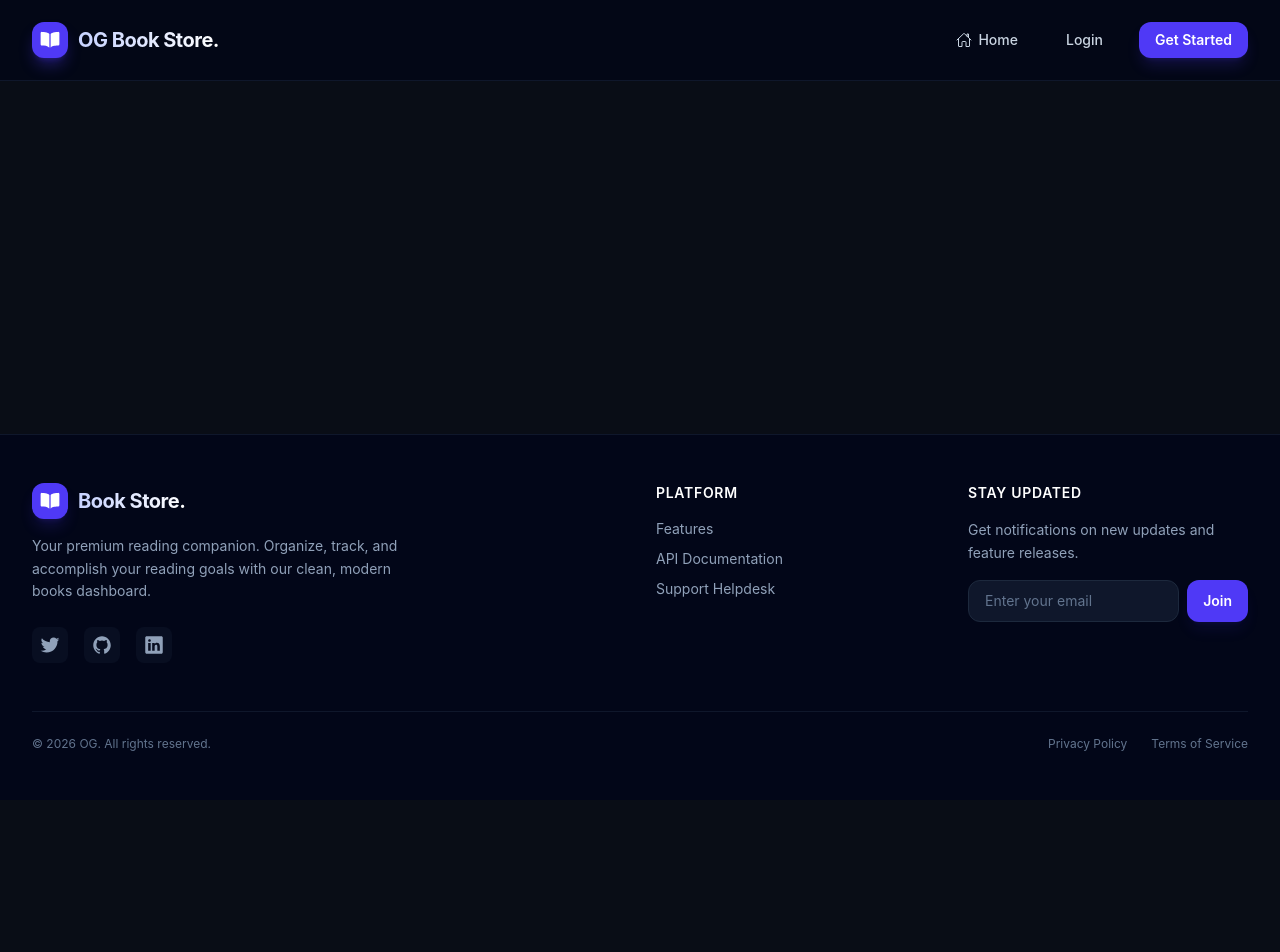
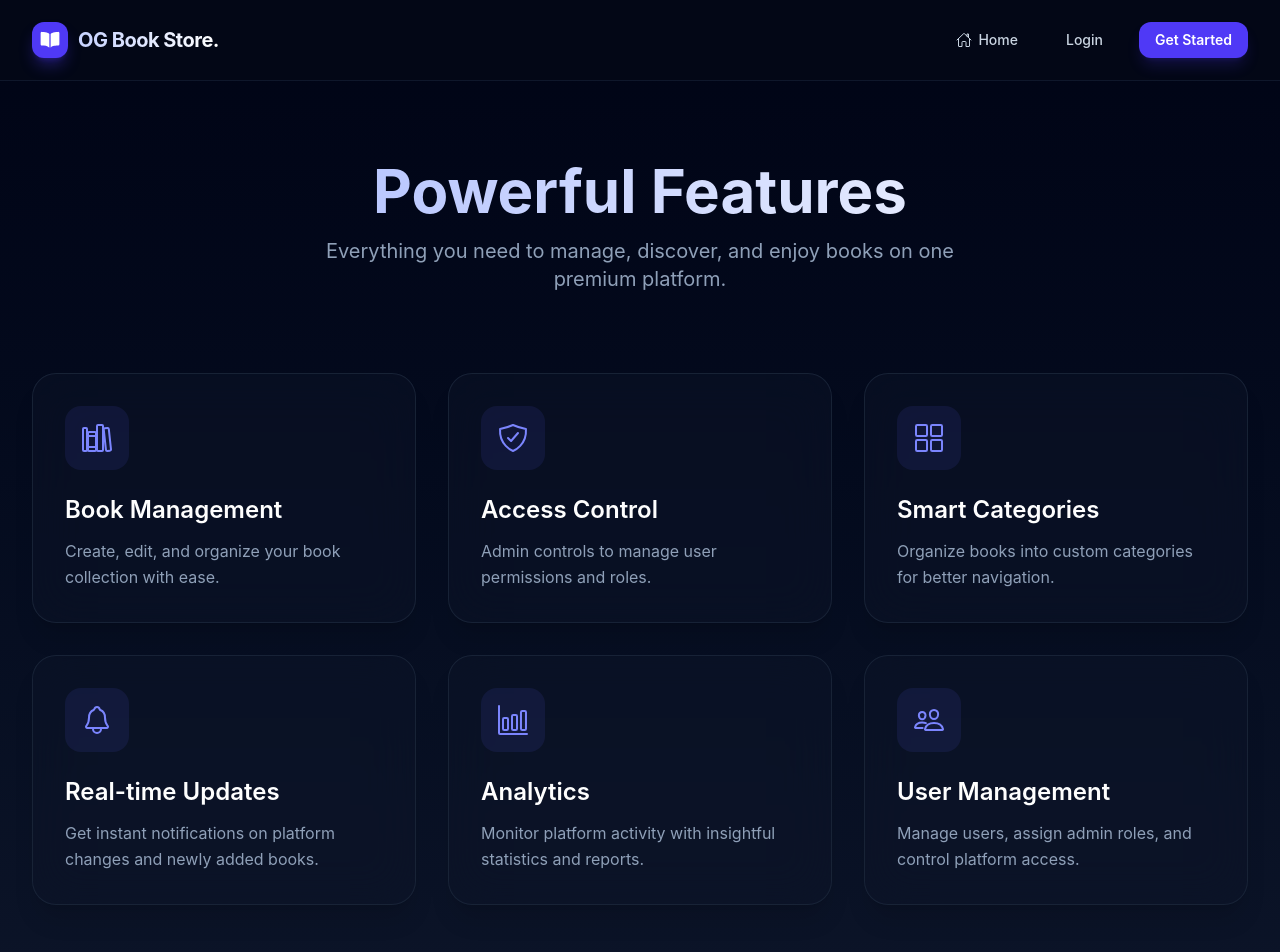
Before and after one commit to obembeg/book-App-frontend-React-, a React (Vite) app: page /features in a window 1280 px wide. Shown: the top 952 px of the page. Before the commit the page ends 800 px from the top, so only its background shows below. Built offline with nearby package versions, Linux system fonts and the light colour scheme; no server answers.

Commit message:
feat: enhance UI, footer experience, README, and overall user experience

```diff
--- a/src/App.jsx
+++ b/src/App.jsx
@@ -13,10 +13,11 @@ import { useContext, useEffect } from "react";
 import Spinner from "./layout/Spinner";
 import Book from "./pages/Book";
 import Reset from "./pages/Reset";
+import Features from "./pages/Features";
+import ScrollToTop from "./ScrollToTop";
 
 function App() {
   const { authLoading, setAuthLoading, isAuth } = useContext(storeContext);
-
 
   useEffect(() => {
     const timer = setTimeout(() => {
@@ -36,6 +37,7 @@ function App() {
   return (
     <div className="flex flex-col min-h-screen">
       <Router>
+        <ScrollToTop />
         <Navbar />
         <ToastContainer
           position="top-right"
@@ -77,6 +79,8 @@ function App() {
               path="/reset-password"
               element={isAuth ? <Dashboard /> : <Reset />}
             />
+
+            <Route path="/features" element={<Features />} />
           </Routes>
         </main>
         <Footer />
--- /dev/null
+++ b/src/ScrollToTop.jsx
@@ -0,0 +1,17 @@
+import { useEffect } from "react";
+import { useLocation } from "react-router-dom";
+
+function ScrollToTop() {
+  const { pathname } = useLocation();
+
+  useEffect(() => {
+    window.scrollTo({
+      top: 0,
+        behavior: "auto",
+    });
+  }, [pathname]);
+
+  return null;
+}
+
+export default ScrollToTop;
--- a/src/index.css
+++ b/src/index.css
@@ -100,11 +100,11 @@
 }
 
 .animate-fade-in-up {
-  animation: fadeInUp 2s cubic-bezier(0.16, 1, 0.3, 1) forwards;
+  animation: fadeInUp 3s cubic-bezier(0.16, 1, 0.3, 1) forwards;
 }
 
 .animate-fade-in-down {
-  animation: fadeInDown 2s cubic-bezier(0.16, 1, 0.3, 1) forwards;
+  animation: fadeInDown 6s cubic-bezier(0.16, 1, 0.3, 1) forwards;
 }
 
 /* Sparkle & Glow Effects */
--- a/src/layout/Footer.jsx
+++ b/src/layout/Footer.jsx
@@ -1,12 +1,18 @@
-import React from "react";
 import {
   IoBook,
   IoLogoGithub,
   IoLogoTwitter,
   IoLogoLinkedin,
 } from "react-icons/io5";
+import { NavLink } from "react-router-dom";
+import { useState } from "react";
 
 function Footer() {
+
+  const [support, setSupport] = useState(false)
+  const [join, setJoin] = useState(false)
+
+
   return (
     <footer className="bg-slate-950 border-t border-slate-900 text-slate-400 py-12 mt-auto">
       <div className="max-w-7xl mx-auto px-4 sm:px-6 lg:px-8">
@@ -22,29 +28,29 @@ function Footer() {
               </span>
             </div>
             <p className="text-sm text-slate-400 max-w-sm leading-relaxed">
-              Your premium reading companion. Organize, track, and
-              accomplish your reading goals with our clean, modern books
-              dashboard.
+              Your premium reading companion. Organize, track, and accomplish
+              your reading goals with our clean, modern books dashboard.
             </p>
             <div className="flex gap-4 pt-2">
-              <a
+              {/* <a
                 href="#"
                 className="p-2 rounded-lg bg-slate-900/50 hover:bg-slate-900 hover:text-indigo-400 transition duration-200"
               >
                 <IoLogoTwitter className="w-5 h-5" />
-              </a>
+              </a> */}
               <a
-                href="#"
+                href="https://github.com/obembeg/book-App-frontend-React-.git"
+                target="_blank"
                 className="p-2 rounded-lg bg-slate-900/50 hover:bg-slate-900 hover:text-indigo-400 transition duration-200"
               >
                 <IoLogoGithub className="w-5 h-5" />
               </a>
-              <a
+              {/* <a
                 href="#"
                 className="p-2 rounded-lg bg-slate-900/50 hover:bg-slate-900 hover:text-indigo-400 transition duration-200"
               >
                 <IoLogoLinkedin className="w-5 h-5" />
-              </a>
+              </a> */}
             </div>
           </div>
 
@@ -55,28 +61,34 @@ function Footer() {
             </h3>
             <ul className="space-y-2.5 text-sm">
               <li>
-                <a
-                  href="#"
+                <NavLink
+                  to="/features"
                   className="hover:text-white transition duration-200"
                 >
                   Features
-                </a>
+                </NavLink>
               </li>
               <li>
-                <a
+                {/* <a
                   href="#"
                   className="hover:text-white transition duration-200"
                 >
                   API Documentation
-                </a>
+                </a> */}
               </li>
               <li>
-                <a
-                  href="#"
-                  className="hover:text-white transition duration-200"
+                <p
+                  className="hover:text-white transition duration-200 cursor-help"
+                  onClick={() => setSupport(!support)}
                 >
                   Support Helpdesk
-                </a>
+                </p>
+              </li>
+
+              <li className="text-sky-600">
+                {support
+                  ? "Contact support team via email: godwinobembe@gmail.com"
+                  : ""}
               </li>
             </ul>
           </div>
@@ -89,34 +101,42 @@ function Footer() {
             <p className="text-sm text-slate-400 mb-4 leading-relaxed">
               Get notifications on new updates and feature releases.
             </p>
-            <form
+            {/* <form
               onSubmit={(e) => e.preventDefault()}
               className="flex flex-col sm:flex-row gap-2"
-            >
+            > */}
             <input
               type="email"
-                placeholder="Enter your email"
+              placeholder="Coming Soon..."
               className="px-4 py-2.5 rounded-xl bg-slate-900 border border-slate-800 text-sm focus:outline-none focus:border-indigo-500 focus:ring-1 focus:ring-indigo-500 text-slate-100 placeholder:text-slate-500 w-full transition duration-200"
+              disabled
             />
             <button
-                type="submit"
-                className="px-4 py-2.5 bg-indigo-600 hover:bg-indigo-500 text-white rounded-xl text-sm font-semibold transition duration-200 cursor-pointer active:scale-95 whitespace-nowrap shadow-lg shadow-indigo-600/10"
+              // type="submit"
+              onClick={() => {
+                setJoin(!join);
+              }}
+              className="mt-2 px-4 py-2.5 bg-indigo-600 hover:bg-indigo-500 text-white rounded-xl text-sm font-semibold transition duration-200 cursor-pointer active:scale-95 whitespace-nowrap shadow-lg shadow-indigo-600/10 w-full"
             >
-                Join
+              {join ? "Coming Soon...🚀" : "Join"}
             </button>
-            </form>
+            {/* </form> */}
           </div>
         </div>
 
         <div className="border-t border-slate-900 mt-12 pt-6 flex flex-col sm:flex-row justify-between items-center text-xs text-slate-500 gap-4">
-          <p>
-            &copy; {new Date().getFullYear()} OG. All rights reserved.
-          </p>
+          <p>&copy; {new Date().getFullYear()} OG. All rights reserved.</p>
           <div className="flex gap-6">
-            <a href="#" className="hover:text-slate-300 transition duration-200">
+            <a
+              href="#"
+              className="hover:text-slate-300 transition duration-200"
+            >
               Privacy Policy
             </a>
-            <a href="#" className="hover:text-slate-300 transition duration-200">
+            <a
+              href="#"
+              className="hover:text-slate-300 transition duration-200"
+            >
               Terms of Service
             </a>
           </div>
--- a/src/pages/Book.jsx
+++ b/src/pages/Book.jsx
@@ -1,7 +1,7 @@
 import { useParams } from "react-router-dom";
 import { storeContext } from "../context/storeContext";
 import { useEffect } from "react";
-import { useContext } from "react";
+import { useContext, useState } from "react";
 import Spinner from "../layout/Spinner";
 import { Link } from "react-router-dom";
 import {
@@ -10,12 +10,13 @@ import {
   IoPricetagOutline,
   IoBookOutline,
   IoReaderOutline,
-  IoBookmarkOutline
+  IoBookmarkOutline,
 } from "react-icons/io5";
 
 function Book() {
   const { id } = useParams();
   const { getOneBook, books, category, isLoading } = useContext(storeContext);
+  const [readPreview, setReadPreview] = useState(true);
 
   useEffect(() => {
     getOneBook(id);
@@ -43,7 +44,6 @@ function Book() {
     <div className="grow bg-mesh-glow min-h-[calc(100vh-80px)] py-12 px-4 sm:px-6 lg:px-8 max-w-4xl mx-auto w-full animate-fade-in-up">
       <div className="bg-slate-900/40 backdrop-blur-xl border border-slate-800/80 rounded-3xl overflow-hidden shadow-2xl">
         <div className="flex flex-col md:flex-row divide-y md:divide-y-0 md:divide-x divide-slate-850">
-
           {/* Left Side: Custom Vector Book Cover Mockup */}
           <div className="md:w-1/2 p-8 sm:p-12 flex items-center justify-center bg-linear-to-b from-indigo-950/20 to-slate-950/20">
             <div className="w-56 h-80 sm:w-64 sm:h-96 rounded-2xl bg-linear-to-br from-indigo-900 via-indigo-950 to-slate-950 border border-indigo-700/35 relative overflow-hidden shadow-2xl flex flex-col justify-between p-6 sm:p-8 hover:scale-[1.01] transition duration-300 group">
@@ -72,7 +72,7 @@ function Book() {
               {/* Cover bottom branding */}
               <div className="flex items-center gap-1.5 border-t border-slate-800/60 pt-4 text-slate-500 text-[10px] uppercase font-bold tracking-widest">
                 <IoBookOutline className="w-3.5 h-3.5 text-slate-400" />
-                <span>PageFlow</span>
+                <span>OG Book Store</span>
               </div>
             </div>
           </div>
@@ -80,7 +80,6 @@ function Book() {
           {/* Right Side: Information Details */}
           <div className="md:w-1/2 p-8 sm:p-10 flex flex-col justify-between">
             <div className="space-y-6">
-
               {/* Header Title & Author */}
               <div className="space-y-1.5">
                 <span className="inline-flex items-center gap-1 px-2.5 py-0.5 rounded bg-indigo-950/40 border border-indigo-900/35 text-[10px] font-bold text-indigo-400 uppercase tracking-widest">
@@ -91,36 +90,49 @@ function Book() {
                   {books?.title}
                 </h1>
                 <p className="text-slate-400 text-sm">
-                  by <strong className="text-slate-200">{books?.author || "Unknown"}</strong>
+                  by{" "}
+                  <strong className="text-slate-200">
+                    {books?.author || "Unknown"}
+                  </strong>
                 </p>
               </div>
 
               {/* Pricing badge */}
               <div className="flex items-center gap-2 text-2xl font-extrabold text-white">
                 <IoPricetagOutline className="w-6 h-6 text-emerald-400" />
-                <span>₦{books?.price && books.price !== "0" && books.price !== "0.00" ? Number(books.price).toLocaleString() : " Free"}</span>
+                <span>
+                  ₦
+                  {books?.price && books.price !== "0" && books.price !== "0.00"
+                    ? Number(books.price).toLocaleString()
+                    : " Free"}
+                </span>
               </div>
 
               {/* Action buttons */}
               <div className="flex flex-wrap gap-3">
                 <Link
-                  to="/"
+                  to="/dashboard"
                   className="flex-1 sm:flex-none px-4 py-2.5 flex items-center justify-center gap-1.5 bg-indigo-600 hover:bg-indigo-500 text-white text-xs font-bold rounded-xl shadow-lg transition duration-200 active:scale-95 cursor-pointer"
                 >
                   <IoArrowBackOutline className="w-4 h-4" />
                   Back Workspace
                 </Link>
-                <button className="flex-1 sm:flex-none px-4 py-2.5 flex items-center justify-center gap-1.5 bg-slate-950 hover:bg-slate-900 border border-slate-800 text-slate-400 hover:text-white text-xs font-bold rounded-xl transition duration-200 active:scale-95 cursor-pointer">
-                  <IoReaderOutline className="w-4 h-4" />
-                  Read Preview
+                <button className="flex-1 sm:flex-none px-4 py-2.5 flex items-center justify-center gap-1.5 bg-slate-950 hover:bg-slate-900 border border-slate-800 text-slate-400 hover:text-indigo-500 text-xs font-bold rounded-xl transition duration-200 active:scale-95 cursor-pointer"
+                onClick={() => {
+                  setReadPreview(!readPreview);
+                }}>
+                  {readPreview ? <> <IoReaderOutline className="w-4 h-4" />  Read Preview</> : "Coming Soon...🚀"}
                 </button>
               </div>
 
               {/* Description box */}
               <div className="space-y-2 pt-4 border-t border-slate-850">
-                <h3 className="text-xs font-bold text-slate-500 uppercase tracking-widest">Description</h3>
+                <h3 className="text-xs font-bold text-slate-500 uppercase tracking-widest">
+                  Description
+                </h3>
                 <p className="text-slate-300 text-sm leading-relaxed whitespace-pre-line max-h-40 overflow-y-auto pr-2">
-                  {books?.description || "No plot synopsis was uploaded for this publication."}
+                  {books?.description ||
+                    "No plot synopsis was uploaded for this publication."}
                 </p>
               </div>
             </div>
@@ -128,15 +140,22 @@ function Book() {
             {/* Additional Meta details list */}
             <div className="grid grid-cols-2 gap-4 text-xs pt-6 border-t border-slate-850 mt-6">
               <div className="space-y-1">
-                <span className="block text-slate-500 uppercase font-bold tracking-wider text-[10px]">Publisher</span>
-                <span className="font-semibold text-slate-300">{books?.publisher || "Independent"}</span>
+                <span className="block text-slate-500 uppercase font-bold tracking-wider text-[10px]">
+                  Publisher
+                </span>
+                <span className="font-semibold text-slate-300">
+                  {books?.publisher || "Independent"}
+                </span>
               </div>
               <div className="space-y-1">
-                <span className="block text-slate-500 uppercase font-bold tracking-wider text-[10px]">Page Count</span>
-                <span className="font-semibold text-slate-300">{books?.pages ? `${books.pages} pages` : "—"}</span>
+                <span className="block text-slate-500 uppercase font-bold tracking-wider text-[10px]">
+                  Page Count
+                </span>
+                <span className="font-semibold text-slate-300">
+                  {books?.pages ? `${books.pages} pages` : "—"}
+                </span>
               </div>
             </div>
-
           </div>
         </div>
       </div>
--- a/src/pages/Dashboard.jsx
+++ b/src/pages/Dashboard.jsx
@@ -1207,7 +1207,7 @@ function Dashboard() {
           </p>
         </div>
         <div>
-          <h2 className="text-sm text-slate-400 font-semibold tracking-wide uppercase">
+          <h2 className="inline-flex items-center gap-2 px-3.5 py-1.5 rounded-full bg-indigo-950/50 border border-indigo-800/30 text-indigo-300 text-sm font-semibold tracking-wide shadow-inner">
             View{" "}
             <span
               onClick={() => {
--- /dev/null
+++ b/src/pages/Features.jsx
@@ -0,0 +1,114 @@
+import React from "react";
+import {
+  IoLibraryOutline,
+  IoShieldCheckmarkOutline,
+  IoGridOutline,
+  IoNotificationsOutline,
+  IoBarChartOutline,
+  IoPeopleOutline,
+} from "react-icons/io5";
+import { NavLink } from "react-router-dom";
+
+function Features() {
+  const features = [
+    {
+      id: 1,
+      icon: IoLibraryOutline,
+      title: "Book Management",
+      description: "Create, edit, and organize your book collection with ease.",
+    },
+    {
+      id: 2,
+      icon: IoShieldCheckmarkOutline,
+      title: "Access Control",
+      description: "Admin controls to manage user permissions and roles.",
+    },
+    {
+      id: 3,
+      icon: IoGridOutline,
+      title: "Smart Categories",
+      description:
+        "Organize books into custom categories for better navigation.",
+    },
+    {
+      id: 4,
+      icon: IoNotificationsOutline,
+      title: "Real-time Updates",
+      description:
+        "Get instant notifications on platform changes and newly added books.",
+    },
+    {
+      id: 5,
+      icon: IoBarChartOutline,
+      title: "Analytics",
+      description:
+        "Monitor platform activity with insightful statistics and reports.",
+    },
+    {
+      id: 6,
+      icon: IoPeopleOutline,
+      title: "User Management",
+      description:
+        "Manage users, assign admin roles, and control platform access.",
+    },
+  ];
+
+  return (
+    <section className="min-h-screen bg-linear-to-b from-slate-950 to-slate-900 py-20 text-slate-100 animate-fade-in-down">
+      <div className="mx-auto max-w-7xl px-4 sm:px-6 lg:px-8">
+        {/* Section Header */}
+        <div className="mb-20 text-center">
+          <h1 className="mb-4 bg-linear-to-r from-indigo-300 to-white bg-clip-text text-4xl font-bold text-transparent md:text-5xl lg:text-6xl">
+            Powerful Features
+          </h1>
+
+          <p className="mx-auto max-w-2xl text-lg text-slate-400 md:text-xl">
+            Everything you need to manage, discover, and enjoy books on one
+            premium platform.
+          </p>
+        </div>
+
+        {/* Features Grid */}
+        <div className="grid grid-cols-1 gap-8 md:grid-cols-2 lg:grid-cols-3">
+          {features.map((feature) => {
+            const Icon = feature.icon;
+
+            return (
+              <div
+                key={feature.id}
+                className="group cursor-pointer rounded-3xl border border-slate-800/80 bg-slate-900/40 p-8 shadow-xl backdrop-blur-xl transition-all duration-300 hover:-translate-y-2 hover:border-indigo-500/40 hover:shadow-2xl hover:shadow-indigo-500/20"
+              >
+                {/* Icon */}
+                <div className="mb-6 w-fit rounded-2xl bg-indigo-500/10 p-4 transition-all duration-300 group-hover:bg-indigo-500/20">
+                  <Icon className="h-8 w-8 text-indigo-400 transition-transform duration-300 group-hover:scale-110" />
+                </div>
+
+                {/* Title */}
+                <h3 className="mb-3 text-2xl font-semibold text-white">
+                  {feature.title}
+                </h3>
+
+                {/* Description */}
+                <p className="leading-relaxed text-slate-400">
+                  {feature.description}
+                </p>
+              </div>
+            );
+          })}
+        </div>
+
+        {/* Call to Action */}
+        <div className="mt-20 text-center">
+          <NavLink
+            to="/dashboard"
+            className="rounded-xl bg-indigo-600 px-8 py-4 font-semibold text-white transition-all duration-300 hover:bg-indigo-500 hover:shadow-lg hover:shadow-indigo-500/30"
+          >
+            Explore the Library
+          </NavLink>
+        </div>
+      </div>
+    </section>
+  );
+}
+
+export default Features;
--- a/src/pages/Profile.jsx
+++ b/src/pages/Profile.jsx
@@ -101,7 +101,6 @@ function Profile() {
           <div className="px-6 pb-8 sm:px-10 relative z-10">
             {/* Avatar block and core info */}
             <div className="flex flex-col sm:flex-row sm:items-end sm:gap-6 mb-8 -mt-16 sm:-mt-24">
-
               <div className="flex justify-center sm:justify-start relative z-20">
                 <img
                   src="https://i.pravatar.cc/300"
@@ -227,10 +226,20 @@ function Profile() {
                 My Reading Lists
               </span>
               <span className="text-xs font-bold text-slate-500 bg-slate-950 px-2.5 py-1 rounded-full group-hover:text-indigo-400 transition">
+                Coming Soon...🚀
+              </span>
+              <span className="text-xs font-bold text-slate-500 bg-slate-950 px-2.5 py-1 rounded-full transition">
                 0 lists
               </span>
             </button>
-            <button className="px-6 py-4 flex items-center justify-between bg-slate-900/40 backdrop-blur-xl border border-slate-800/80 hover:border-slate-700 rounded-2xl text-slate-300 hover:text-white text-sm font-bold transition duration-200 cursor-pointer shadow-lg group">
+            <button
+              className="px-6 py-4 flex items-center justify-between bg-slate-900/40 backdrop-blur-xl border border-slate-800/80 hover:border-slate-700 rounded-2xl text-slate-300 hover:text-white text-sm font-bold transition duration-200 cursor-pointer shadow-lg group"
+              onClick={() => {
+                setIsEditing(true);
+                setFullName(profile.fullName || "");
+                setBio(profile.bio || "");
+              }}
+            >
               <span className="flex items-center gap-2">
                 <IoSettingsOutline className="w-5 h-5 text-purple-400" />
                 Account Settings
```
Also changed, not shown: 1 other file (tests, documents, lock files or other folders). Lines whose indentation alone changed are shown as unchanged.
